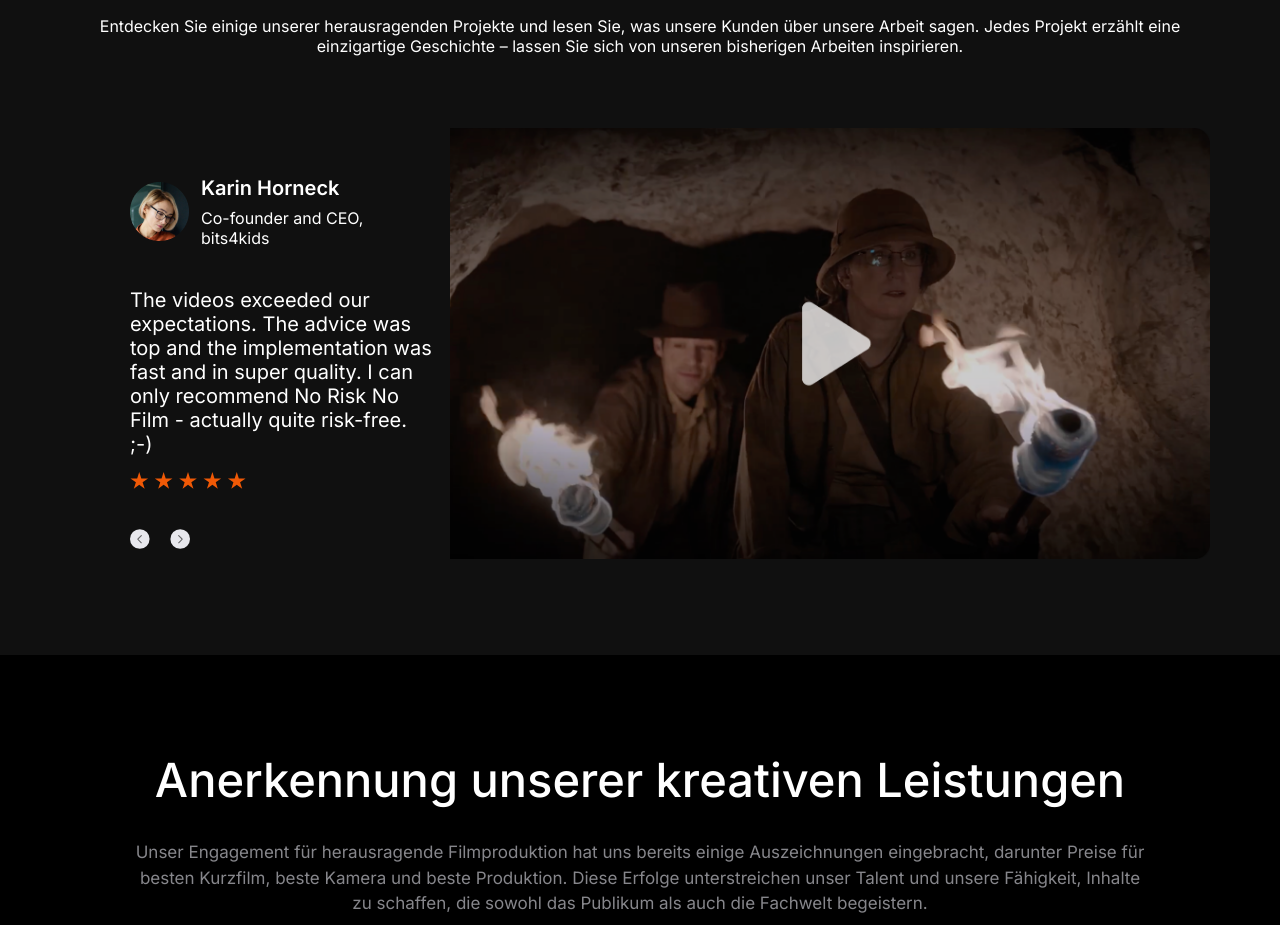
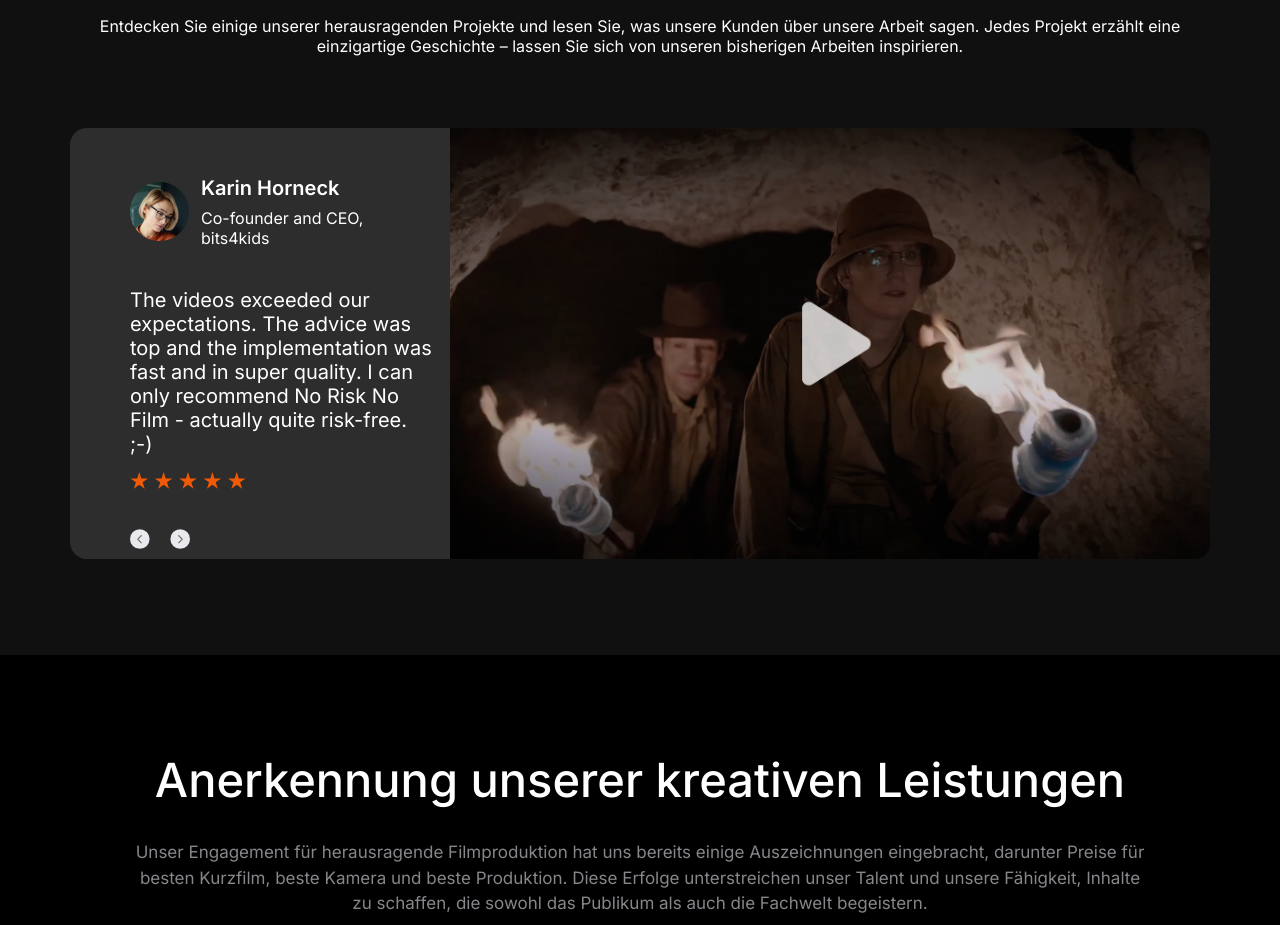
Before and after one commit to Johnyjangra/norisk, a plain HTML site: page index.html in a window 1280 px wide. Shown: the part 8980-9905 px from the top of the page. Drawn offline with nearby package versions, Linux system fonts and the light colour scheme; some packages are replaced by stand-ins of ours; a script that the page names is missing.

Commit message:
change footer slider bg color

```diff
--- a/assets/style/footer.css
+++ b/assets/style/footer.css
@@ -182,6 +182,7 @@ button:focus-visible {
 }
 
 .review_slider_section_parent {
+    background: var( --color-extra-light-black) !important;
     border-radius: 17px;
 }
 
```
